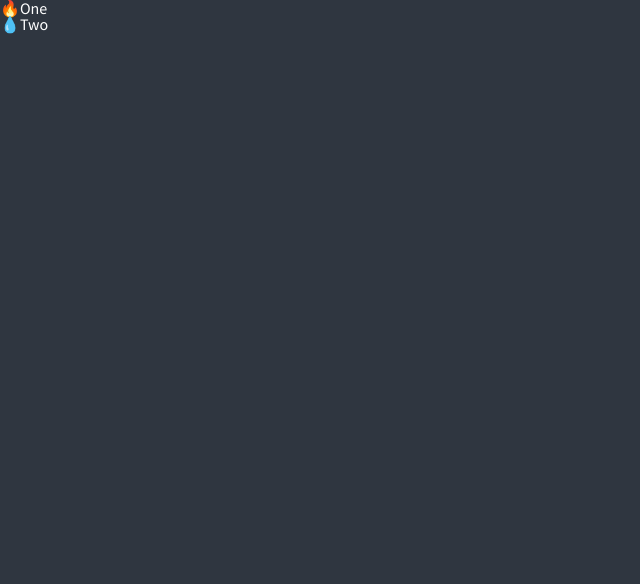
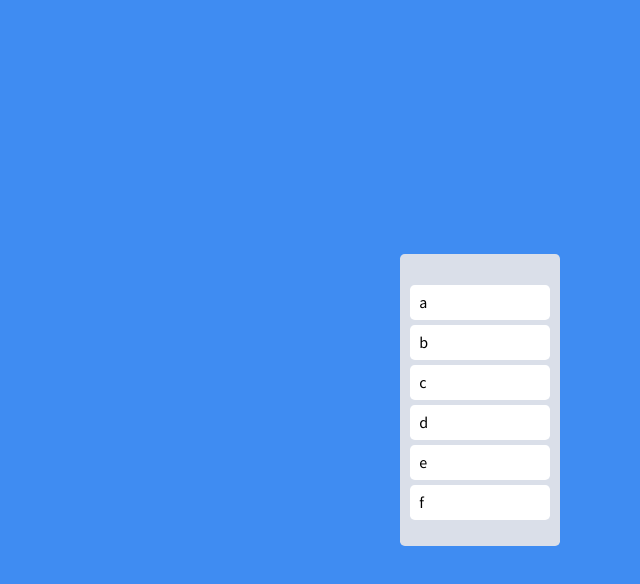
Before and after one commit to junseokoh-hub/react-trello-clone-practice, a React (Create React App) app: page / in a window 1280 px wide. Shown: the top 584 px of the page, without its empty margins (0-640 px from the left). Built offline with nearby package versions, Linux system fonts and the light colour scheme.

Commit message:
give styles and placeholder

```diff
--- a/src/App.tsx
+++ b/src/App.tsx
@@ -1,5 +1,39 @@
 import GlobalStyle from "./GlobalStyle";
 import { DragDropContext, Draggable, Droppable } from "react-beautiful-dnd";
+import styled from "styled-components";
+
+const Wrapper = styled.div`
+  display: flex;
+  max-width: 30em;
+  width: 100%;
+  margin: 0 auto;
+  justify-content: center;
+  align-items: center;
+  height: 100vh;
+`;
+
+const Boards = styled.div`
+  display: grid;
+  grid-template-columns: repeat(3, 1fr);
+  width: 100%;
+`;
+
+const Board = styled.div`
+  background-color: ${(props) => props.theme.boardColor};
+  padding: 1.3em 0.6em;
+  padding-top: 1.9em;
+  border-radius: 0.3em;
+  min-height: 12.5em;
+`;
+
+const Card = styled.div`
+  padding: 0.6em;
+  margin-bottom: 0.3em;
+  border-radius: 0.3em;
+  background-color: ${(props) => props.theme.cardColor};
+`;
+
+const toDos = ["a", "b", "c", "d", "e", "f"];
 
 function App() {
   const onDragEnd = () => {};
@@ -7,30 +41,30 @@
     <>
       <GlobalStyle />
       <DragDropContext onDragEnd={onDragEnd}>
-        <div>
+        <Wrapper>
+          <Boards>
             <Droppable droppableId="one">
               {(magic) => (
-              <ul ref={magic.innerRef} {...magic.droppableProps}>
-                <Draggable draggableId="first" index={0}>
+                <Board ref={magic.innerRef} {...magic.droppableProps}>
+                  {toDos.map((toDo, index) => (
+                    <Draggable draggableId={toDo} index={index}>
                       {(magic) => (
-                    <li ref={magic.innerRef} {...magic.draggableProps}>
-                      <span {...magic.dragHandleProps}>🔥</span>
-                      One
-                    </li>
+                        <Card
+                          ref={magic.innerRef}
+                          {...magic.dragHandleProps}
+                          {...magic.draggableProps}
+                        >
+                          {toDo}
+                        </Card>
                       )}
                     </Draggable>
-                <Draggable draggableId="second" index={1}>
-                  {(magic) => (
-                    <li ref={magic.innerRef} {...magic.draggableProps}>
-                      <span {...magic.dragHandleProps}>💧</span>
-                      Two
-                    </li>
-                  )}
-                </Draggable>
-              </ul>
+                  ))}
+                  {magic.placeholder}
+                </Board>
               )}
             </Droppable>
-        </div>
+          </Boards>
+        </Wrapper>
       </DragDropContext>
     </>
   );
--- a/src/GlobalStyle.ts
+++ b/src/GlobalStyle.ts
@@ -55,7 +55,7 @@
 body {
   font-family: 'Source Sans Pro', sans-serif;
   background-color: ${(props) => props.theme.bgColor};
-  color: ${(props) => props.theme.textColor};
+  color: black;
 }
 a {
   text-decoration: none;
--- a/src/styled.d.ts
+++ b/src/styled.d.ts
@@ -4,7 +4,7 @@
 declare module "styled-components" {
   export interface DefaultTheme {
     bgColor: string;
-    textColor: string;
-    accentColor: string;
+    boardColor: string;
+    cardColor: string;
   }
 }
--- a/src/theme.ts
+++ b/src/theme.ts
@@ -1,7 +1,7 @@
 import { DefaultTheme } from "styled-components";
 
 export const darkTheme: DefaultTheme = {
-  bgColor: "#2f3640",
-  textColor: "#fff",
-  accentColor: "#9c88ff",
+  bgColor: "#3f8cf2",
+  boardColor: "#dadfe9",
+  cardColor: "white",
 };
```
Lines whose indentation alone changed are shown as unchanged.
